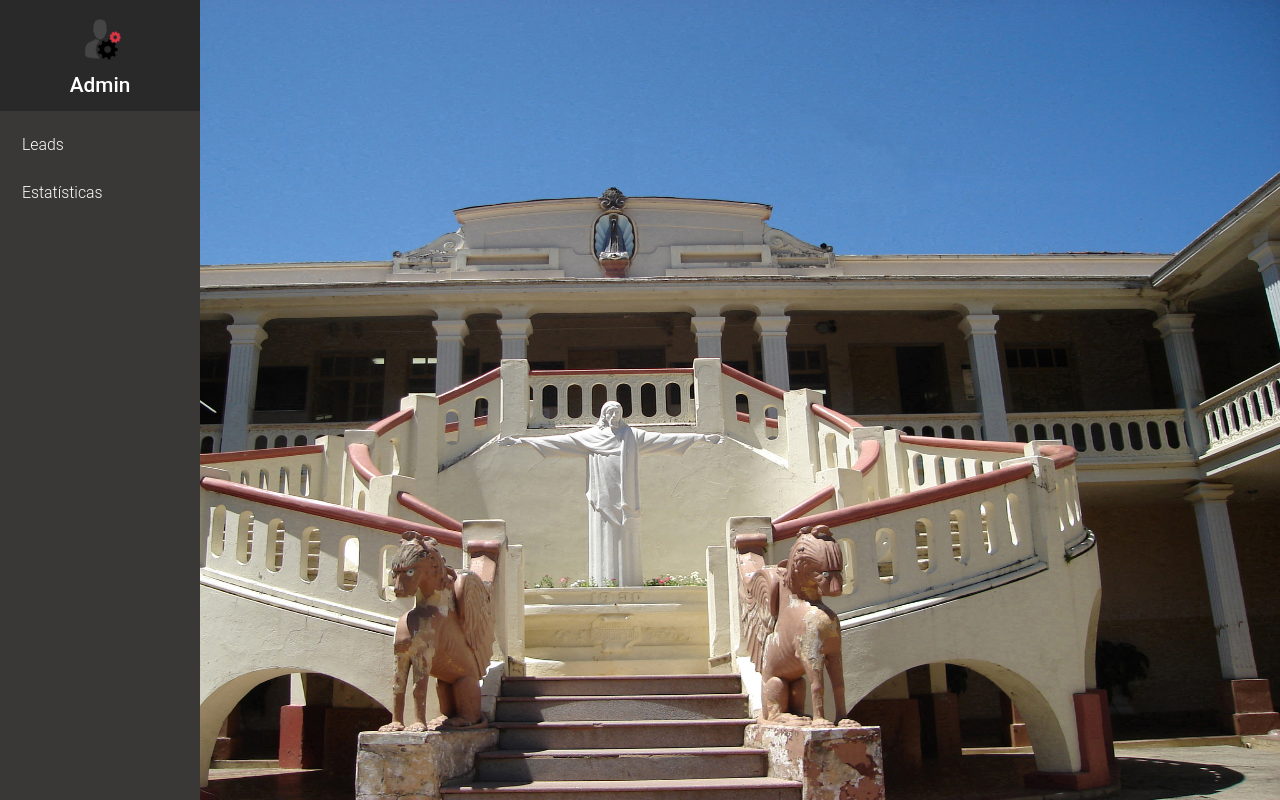
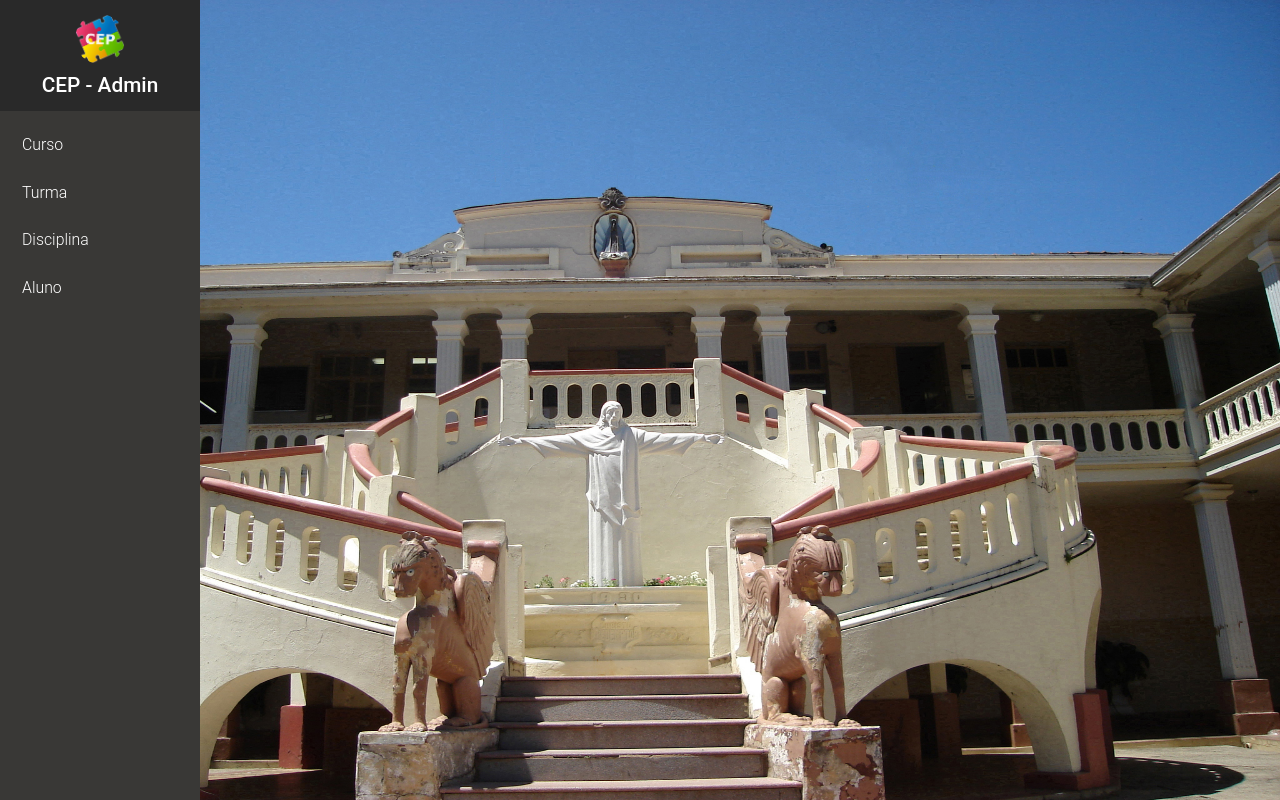
Before and after one commit to Advansoftware/boletimCep, a CodeIgniter app: the page made by application/views/templates/header_admin.php in a window 1280 px wide. Run offline with CodeIgniter, Linux system fonts and the light colour scheme; data that the repository does not hold is empty.

Commit message:
Interface menu header lateral alterada com adição de alguns links

```diff
--- a/application/views/templates/header_admin.php
+++ b/application/views/templates/header_admin.php
@@ -15,21 +15,28 @@
 
 		<nav class="side-navbar">
 	<div class="sidenav-header d-flex align-items-center justify-content-center">
-		<div class="sidenav-header-inner text-center"><img src="<?php echo $url;?>imagens/admin.png" alt="person" class="img-fluid rounded-circle">
-			<h2>Admin</h2>
+		<div class="sidenav-header-inner  text-center"><img src="<?php echo $url;?>imagens/logo.png" alt="CEP" class="img-fluid rounded-circle">
+			<h2>CEP - Admin</h2>
 		</div>
 		<div class="sidenav-header-logo"><a href="index.html" class="brand-small text-center">
-			<strong>A</strong><strong class="text-primary">D</strong></a>
+			<strong>CEP</strong></a>
 		</div>
 	</div>
 	<div class="main-menu">
 		<ul id="side-main-menu" class="side-menu list-unstyled">
 			<li>
-				<a href="<?php echo $url; ?>index.php/admin/dashboard" > <i class="icon-home"></i><span>Leads</span></a>
+				<a href="<?php echo $url; ?>index.php/admin/dashboard" > <i class="icon-home"></i><span>Curso</span></a>
 			</li>
 			<li>
-				<a href="<?php echo $url; ?>index.php/admin/estatistica" ><i class="icon-form"></i><span>Estatísticas</span></a>
+				<a href="<?php echo $url; ?>index.php/admin/estatistica" ><i class="icon-form"></i><span>Turma</span></a>
 			</li>
+			<li>
+				<a href="<?php echo $url; ?>index.php/admin/estatistica" ><i class="icon-form"></i><span>Disciplina</span></a>
+			</li>
+			<li>
+				<a href="<?php echo $url; ?>index.php/admin/estatistica" ><i class="icon-form"></i><span>Aluno</span></a>
+			</li>
+
 		</ul>
 	</div>
 </nav>
--- a/css/site.css
+++ b/css/site.css
@@ -46,3 +46,6 @@ body{
 	padding: 30px;
 
 }
+.img-menu-nav-lado{
+	width: 300px;
+}
```
